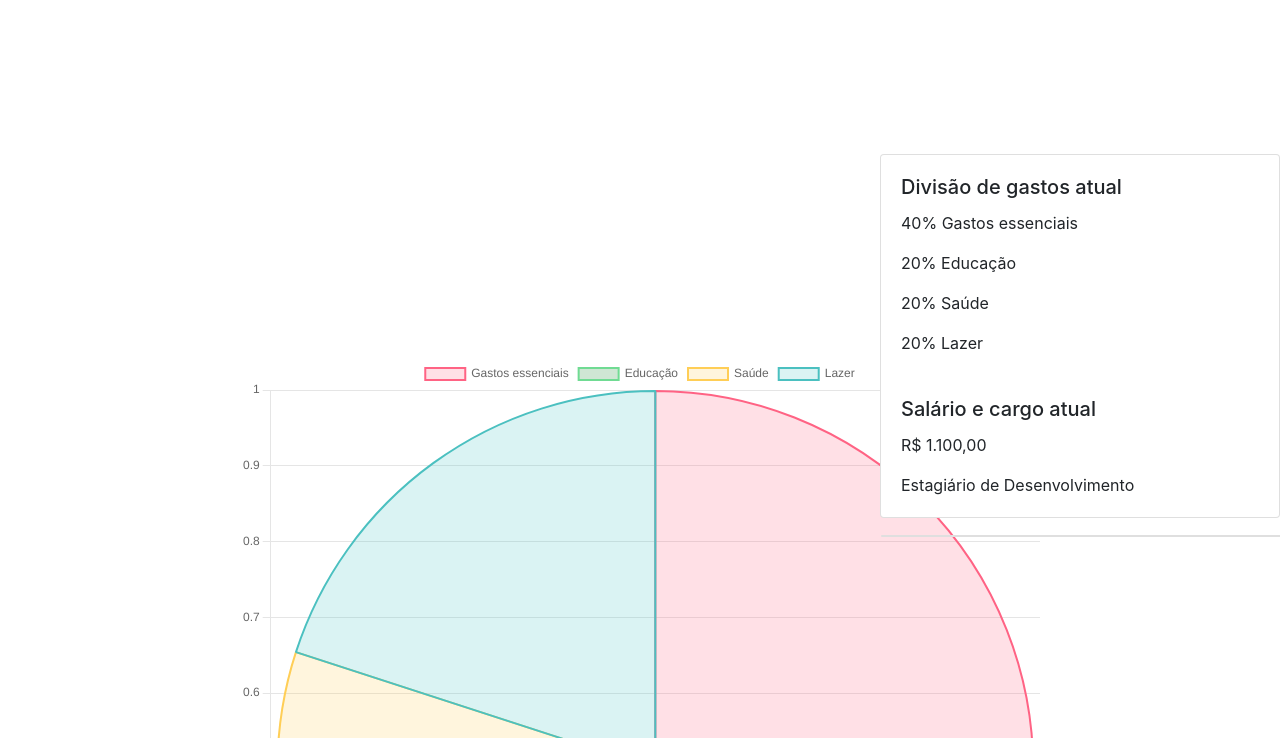
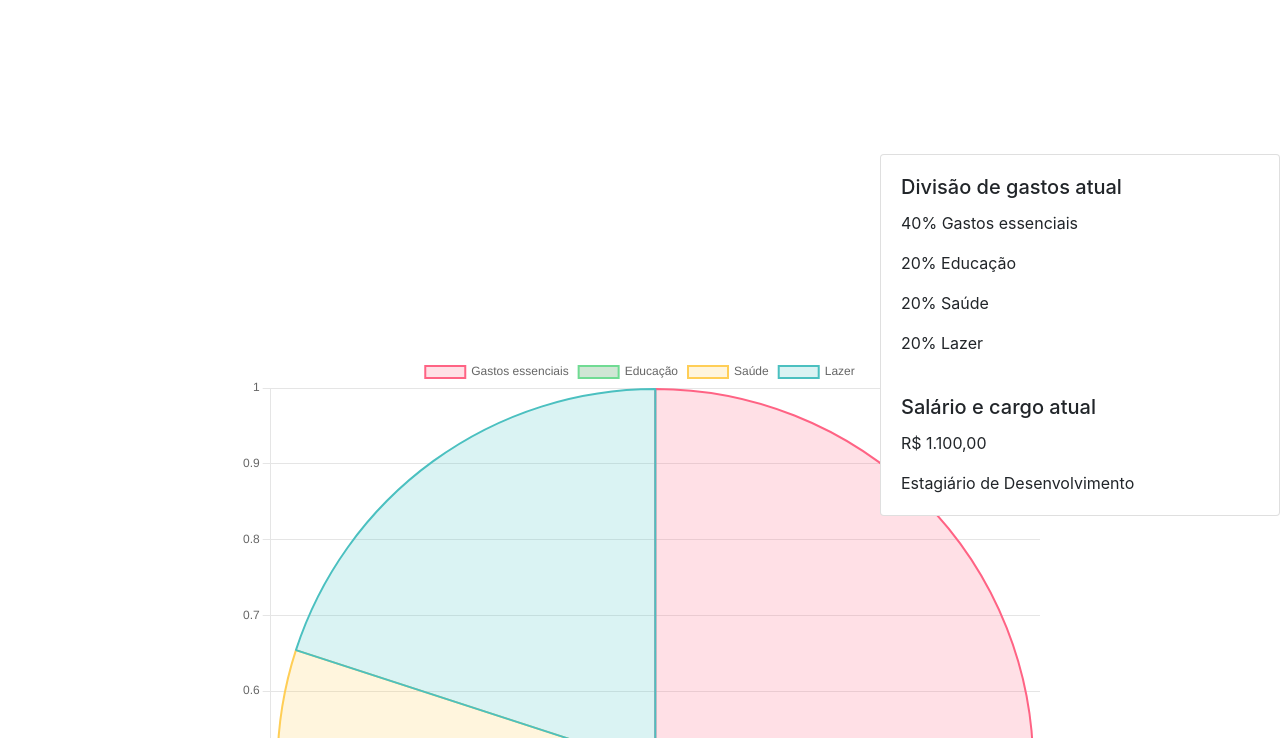
Before and after one commit to sabarense/sabarense.github.io, a plain HTML site: page index.html in a window 1280 px wide. Shown: the part 62-800 px from the top of the page. Drawn offline with nearby package versions, Linux system fonts and the light colour scheme.

Commit message:
atualizacao do index

```diff
--- a/index.html
+++ b/index.html
@@ -43,7 +43,7 @@
             <p class="card-text">20% Saúde</p>
             <p class="card-text">20% Lazer</p>
         </div>
-        <div class="card" style="width: 25rem;"></div>
+
         <div class="card-body">
             <h5 class="card-title">Salário e cargo atual</h5>
             <p class="card-text">R$ 1.100,00</p>
```
